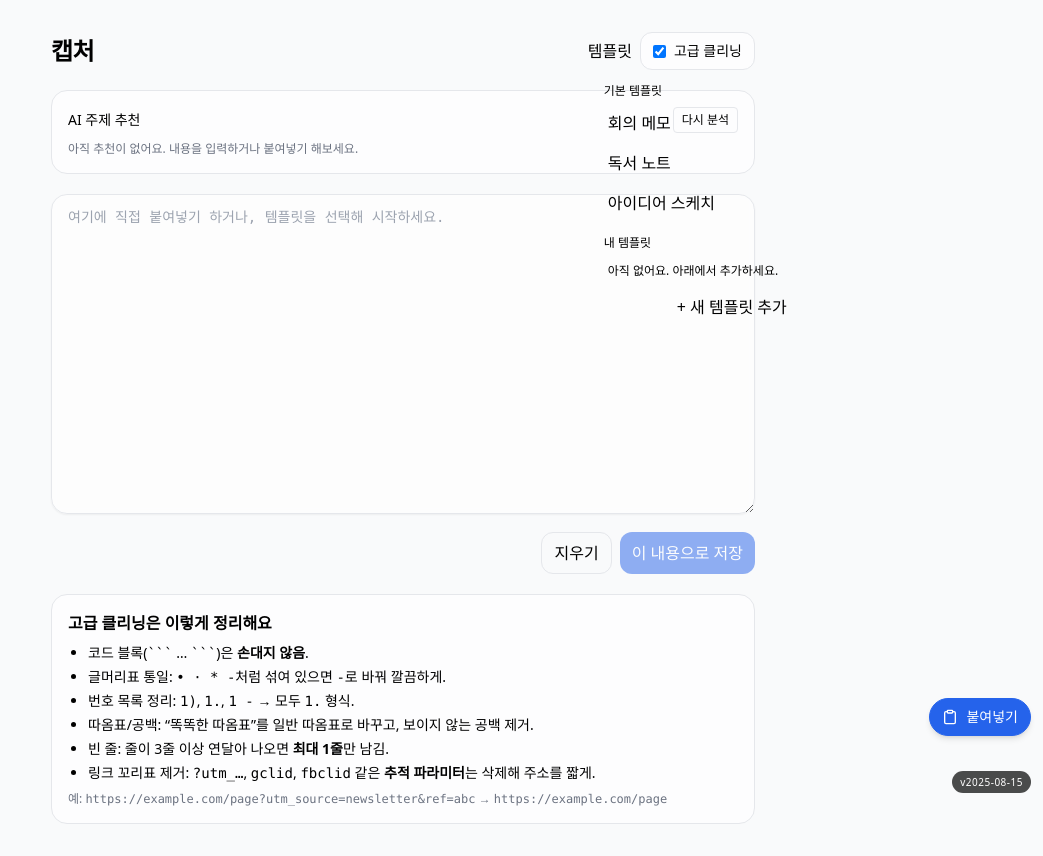
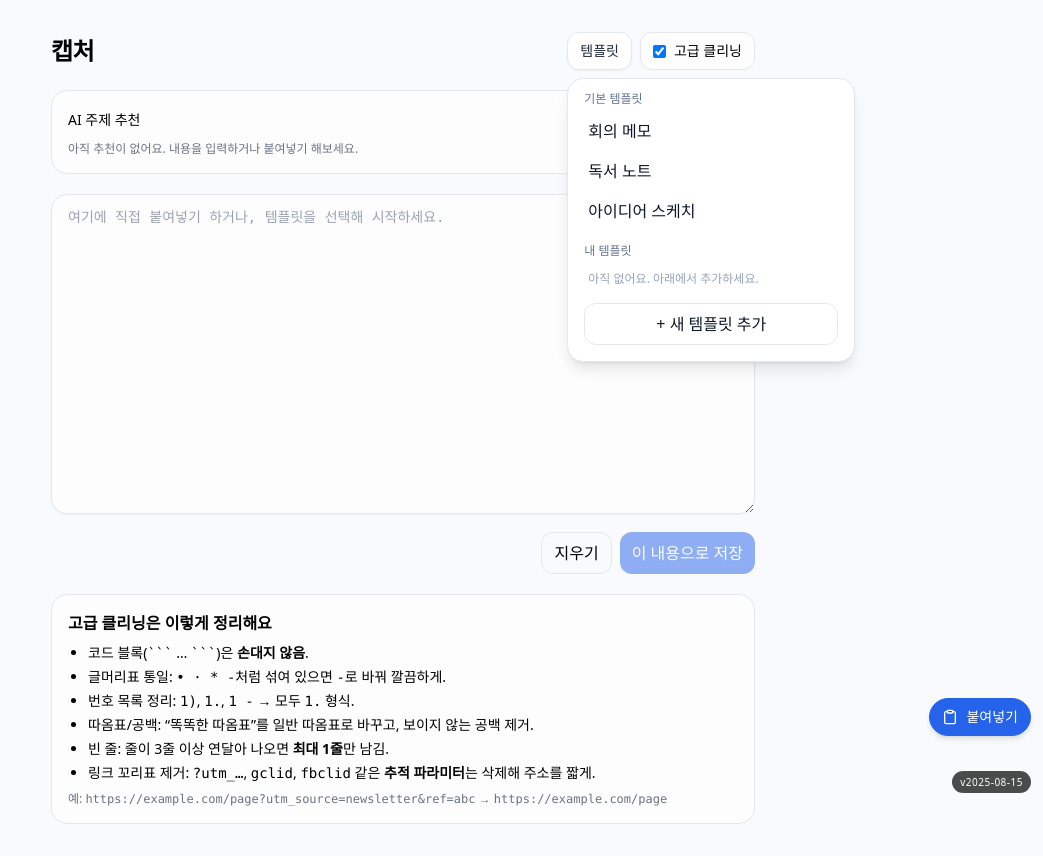
Before and after one commit to joy12000/aibookbeta, a React (Vite) app: page /capture in a window 1280 px wide. Both pictures are taken after a click on the button "템플릿". Shown: the whole page, without its empty margins (237-1280 px from the left). Built offline with nearby package versions, Linux system fonts and the light colour scheme.

Commit message:
Add files via upload

```diff
--- a/src/components/TemplatePicker.tsx
+++ b/src/components/TemplatePicker.tsx
@@ -33,7 +33,7 @@ export default function TemplatePicker({ onInsert }: Props) {
     <div className="relative inline-block">
       <button
         type="button"
-        className="btn"
+        className="px-3 py-2 rounded-xl border shadow-sm text-sm bg-white/80 dark:bg-slate-800 text-slate-800 dark:text-slate-100 hover:bg-white dark:hover:bg-slate-700"
         onClick={() => setOpen(v => !v)}
         aria-haspopup="menu"
         aria-expanded={isOpen}
@@ -45,37 +45,37 @@ export default function TemplatePicker({ onInsert }: Props) {
         <div
           role="menu"
           tabIndex={-1}
-          className="absolute z-20 mt-2 w-72 max-h-80 overflow-auto card p-2"
+          className="absolute z-20 mt-2 w-72 max-h-80 overflow-auto rounded-2xl border bg-white text-slate-900 dark:bg-slate-900 dark:text-slate-100 shadow-lg p-2"
         >
-          <div className="px-2 py-1 text-xs muted">기본 템플릿</div>
+          <div className="px-2 py-1 text-xs text-slate-500 dark:text-slate-400">기본 템플릿</div>
           {defaults.map(t => (
             <button
               key={t.id}
-              className="w-full text-left px-3 py-2 rounded-lg hover:bg-[rgb(var(--bg-muted))]"
+              className="w-full text-left px-3 py-2 rounded-lg hover:bg-slate-100 dark:hover:bg-slate-800"
               onClick={() => { onInsert(renderTemplate(t.content)); setOpen(false); }}
             >
               {t.name}
             </button>
           ))}
 
-          <div className="px-2 py-1 text-xs muted mt-2">내 템플릿</div>
+          <div className="px-2 py-1 text-xs text-slate-500 dark:text-slate-400 mt-2">내 템플릿</div>
           {userTemplates.length === 0 && (
-            <div className="px-3 py-2 text-xs muted">아직 없어요. 아래에서 추가하세요.</div>
+            <div className="px-3 py-2 text-xs text-slate-400 dark:text-slate-500">아직 없어요. 아래에서 추가하세요.</div>
           )}
           {userTemplates.map(t => (
             <div key={t.id} className="flex items-center gap-2 px-2 py-1">
               <button
-                className="flex-1 text-left px-2 py-1 rounded hover:bg-[rgb(var(--bg-muted))]"
+                className="flex-1 text-left px-2 py-1 rounded hover:bg-slate-100 dark:hover:bg-slate-800"
                 onClick={() => { onInsert(renderTemplate(t.content)); setOpen(false); }}
               >
                 {t.name}
               </button>
-              <button className="text-xs px-2 py-1 rounded hover:bg-[rgb(var(--bg-muted))]" onClick={() => setEditing(t)}>수정</button>
-              <button className="text-xs px-2 py-1 rounded text-red-600 hover:bg-red-50" onClick={() => remove(t.id)}>삭제</button>
+              <button className="text-xs px-2 py-1 rounded hover:bg-slate-100 dark:hover:bg-slate-800" onClick={() => setEditing(t)}>수정</button>
+              <button className="text-xs px-2 py-1 rounded hover:bg-red-50 dark:hover:bg-red-900/40 text-red-600" onClick={() => remove(t.id)}>삭제</button>
             </div>
           ))}
           <div className="p-2">
-            <button className="w-full text-center btn" onClick={() => setEditing({ id: crypto.randomUUID(), name: "", content: "" })}>
+            <button className="w-full text-center px-3 py-2 rounded-xl border hover:bg-slate-50 dark:hover:bg-slate-800" onClick={() => setEditing({ id: crypto.randomUUID(), name: "", content: "" })}>
               + 새 템플릿 추가
             </button>
           </div>
@@ -84,22 +84,22 @@ export default function TemplatePicker({ onInsert }: Props) {
 
       {editing && (
         <div className="fixed inset-0 z-30 flex items-center justify-center bg-black/60 p-4" onClick={() => setEditing(null)}>
-          <div className="w-full max-w-xl card p-5" onClick={e => e.stopPropagation()}>
+          <div className="w-full max-w-xl rounded-2xl bg-white dark:bg-slate-950 border border-slate-200 dark:border-slate-800 p-5 shadow-2xl" onClick={e => e.stopPropagation()}>
             <div className="text-lg font-semibold mb-2">{editing.name ? "템플릿 수정" : "새 템플릿"}</div>
             <label className="block text-sm mb-1">이름</label>
-            <input className="input w-full mb-3" value={editing.name} onChange={e => setEditing({ ...editing, name: e.target.value })} placeholder="예: 회의 템플릿 v2" />
+            <input className="w-full mb-3 px-3 py-2 rounded-xl border bg-white dark:bg-slate-900" value={editing.name} onChange={e => setEditing({ ...editing, name: e.target.value })} placeholder="예: 회의 템플릿 v2" />
             <label className="block text-sm mb-1">
               내용{" "}
-              <span className="text-xs muted">
+              <span className="text-xs text-slate-500">
                 (변수: <code>{'{{date}}'}</code>, <code>{'{{time}}'}</code>)
               </span>
             </label>
-            <textarea className="input w-full h-56 font-mono text-sm" value={editing.content} onChange={e => setEditing({ ...editing, content: e.target.value })} placeholder="# 제목 — {{date}}" />
-            <div className="flex justify-between gap-2 mt-4">
-              <div className="text-xs muted">미리보기는 삽입 시 적용돼요.</div>
+            <textarea className="w-full h-56 mb-4 px-3 py-2 rounded-xl border font-mono text-sm bg-white dark:bg-slate-900" value={editing.content} onChange={e => setEditing({ ...editing, content: e.target.value })} placeholder="# 제목 — {{date}}" />
+            <div className="flex justify-between gap-2">
+              <div className="text-xs text-slate-500">미리보기는 삽입 시 적용돼요.</div>
               <div className="flex gap-2">
-                <button className="btn" onClick={() => setEditing(null)}>닫기</button>
-                <button className="btn btn-primary disabled:opacity-50" disabled={!editing.name || !editing.content} onClick={() => addOrUpdate(editing)}>저장</button>
+                <button className="px-3 py-2 rounded-xl border hover:bg-slate-50 dark:hover:bg-slate-800" onClick={() => setEditing(null)}>닫기</button>
+                <button className="px-3 py-2 rounded-xl bg-blue-600 text-white disabled:opacity-50" disabled={!editing.name || !editing.content} onClick={() => addOrUpdate(editing)}>저장</button>
               </div>
             </div>
           </div>
```
